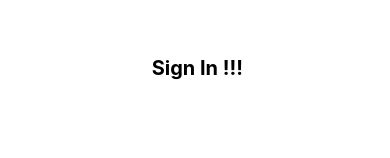
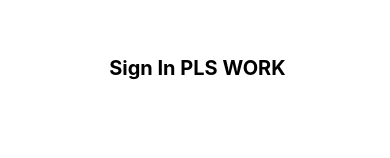
Before and after one commit to Rookxc/shoplist, a React Native app: screen / in a window 390 px wide. Shown: the part 244-402 px from the top of the page. Built offline with nearby package versions, Linux system fonts and the light colour scheme.

Commit message:
Testing commit

```diff
--- a/App.js
+++ b/App.js
@@ -11,7 +11,7 @@ export default function UselessTextInput() {
     <React.Fragment>
 
       <View style={styles.container}>
-        <Text style={styles.SignIn}> Sign In !!!</Text>
+        <Text style={styles.SignIn}> Sign In PLS WORK</Text>
         <StatusBar style="auto" />
       </View>
 
```
